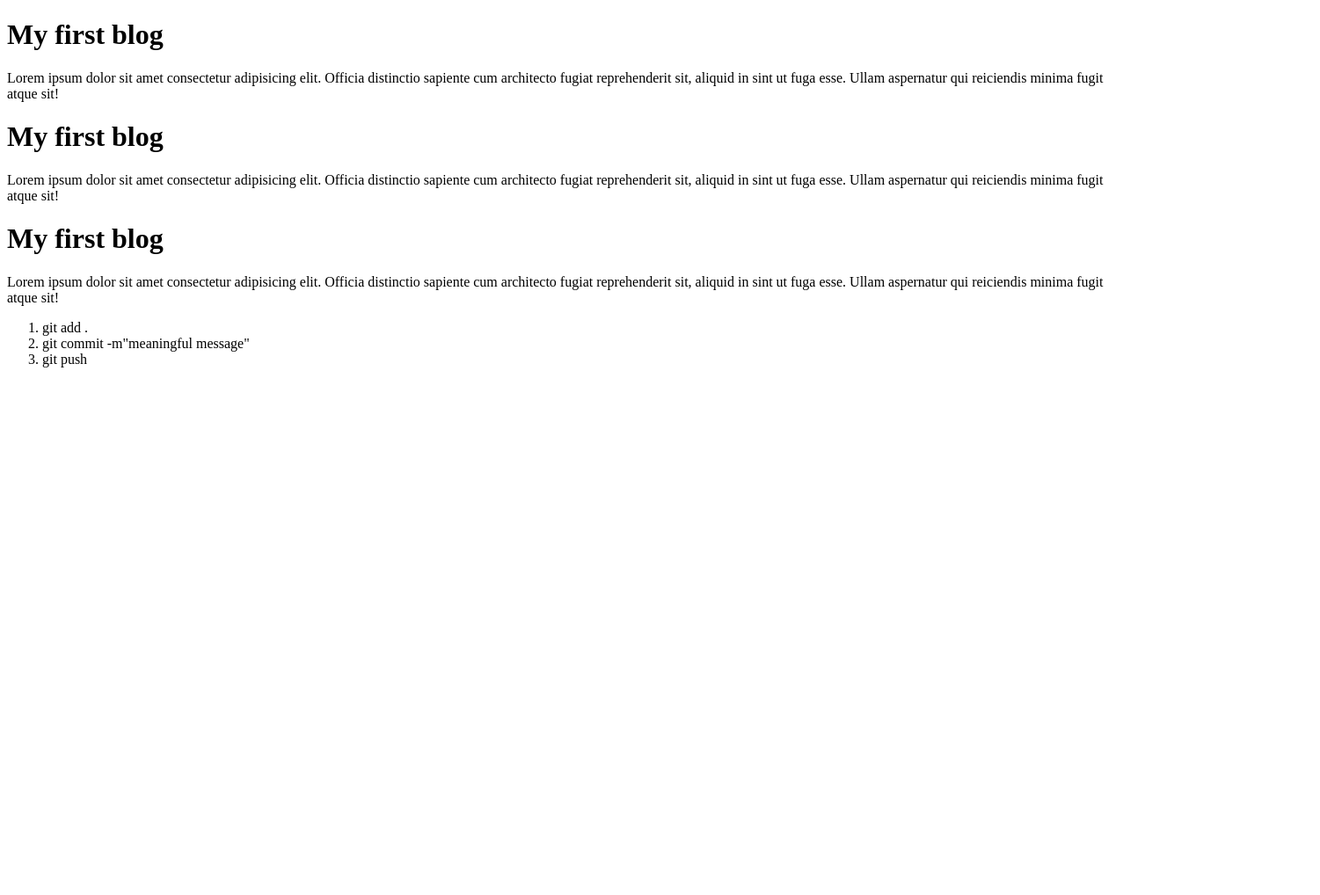
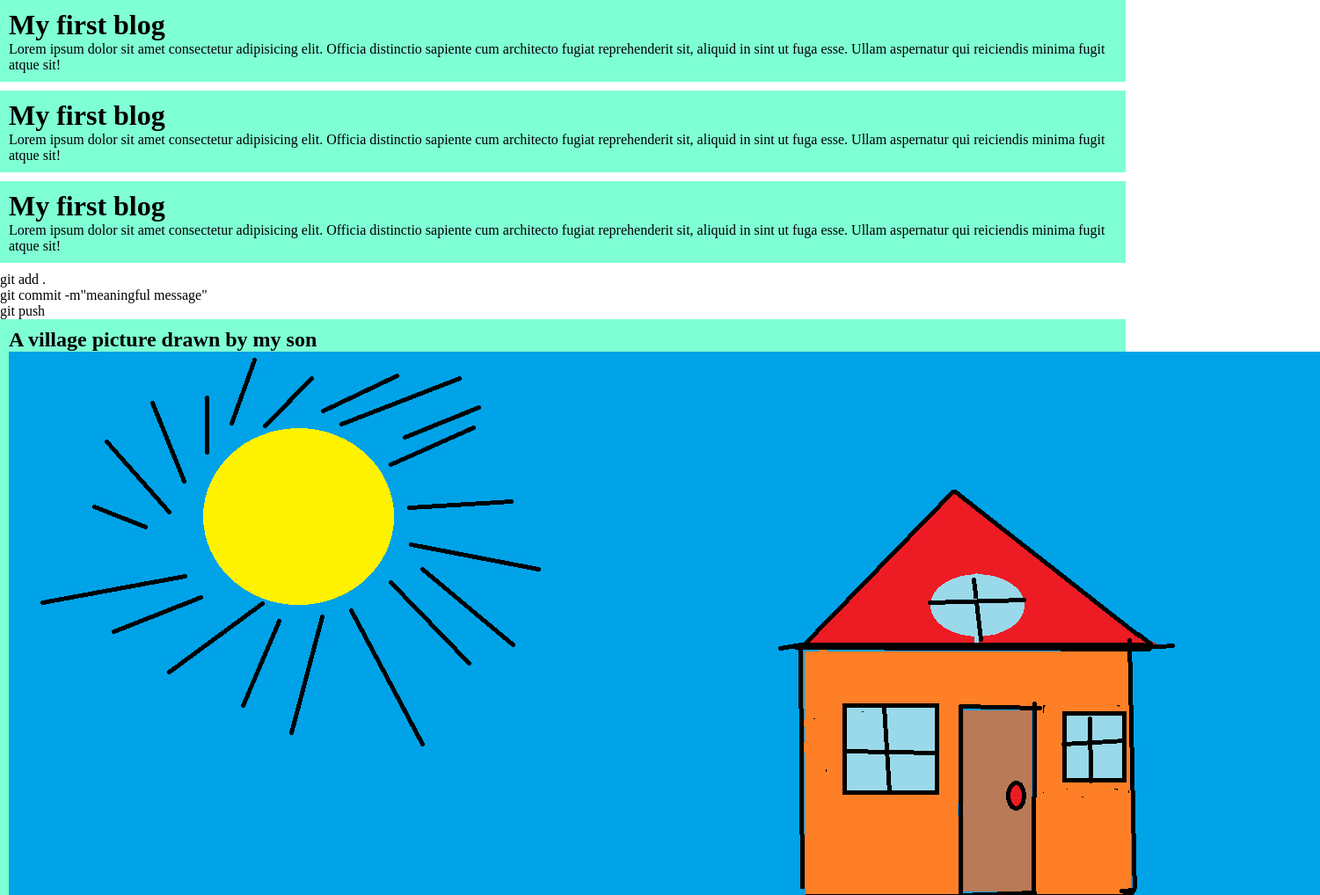
Before and after one commit to md-habib-rahman/my-first-github-repo, a plain HTML site: page index.html in a window 1280 px wide. Shown: the top 1018 px of the page at 88% size, 1501 px wide, since content can reach past the window. Before the commit the page ends 800 px from the top, so only its background shows below. Drawn offline with Linux system fonts and the light colour scheme.

Commit message:
linking css and added image

```diff
--- a/index.html
+++ b/index.html
@@ -5,6 +5,7 @@
 	<meta charset="UTF-8">
 	<meta name="viewport" content="width=device-width, initial-scale=1.0">
 	<title>My first ever github repo</title>
+	<link rel="stylesheet" href="./styles/index.css">
 </head>
 
 <body>
@@ -28,6 +29,10 @@
 		<li>git commit -m"meaningful message"</li>
 		<li>git push</li>
 	</ol>
+	<div>
+		<h2>A village picture drawn by my son</h2>
+		<img src="./image/a village.png" alt="a village">
+	</div>
 
 </body>
 
```
Also changed, not shown: image/a village.png (added).
